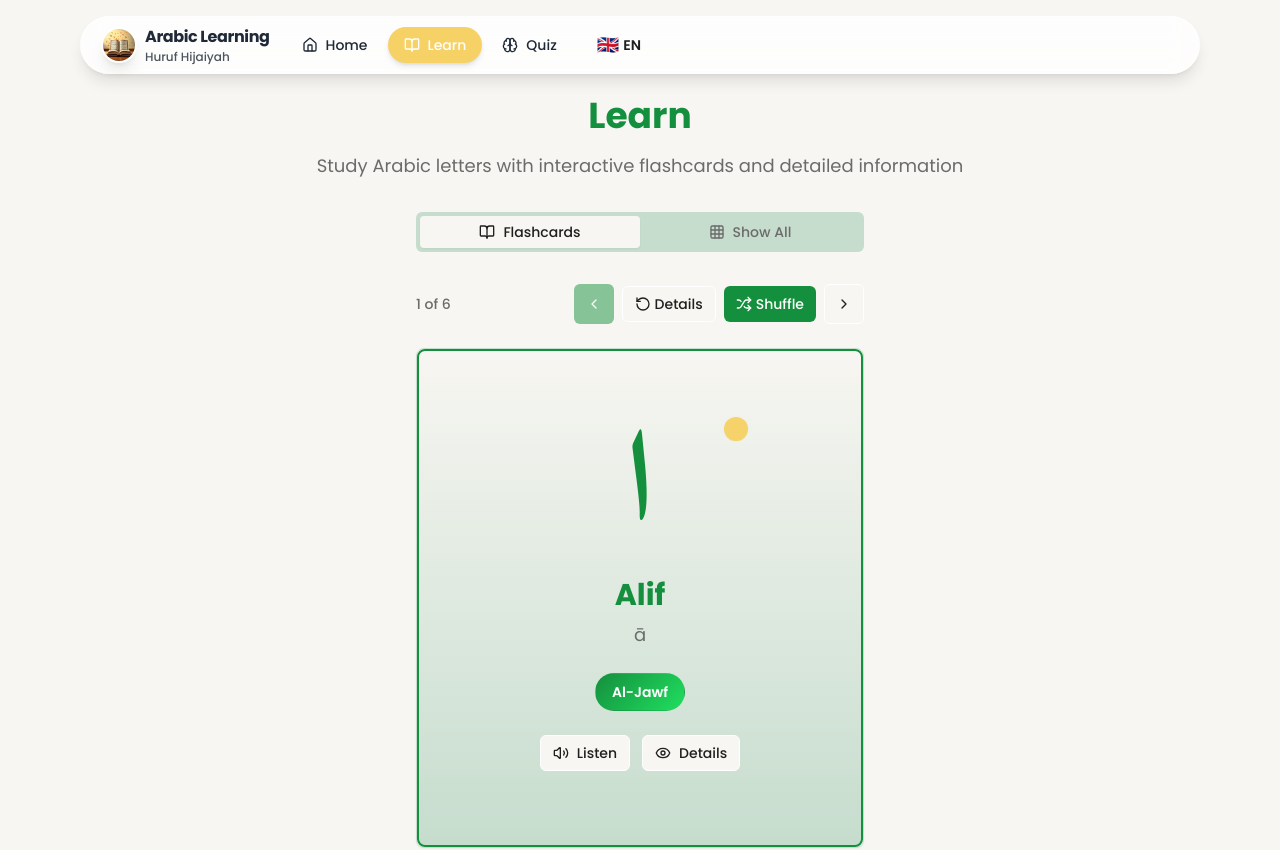
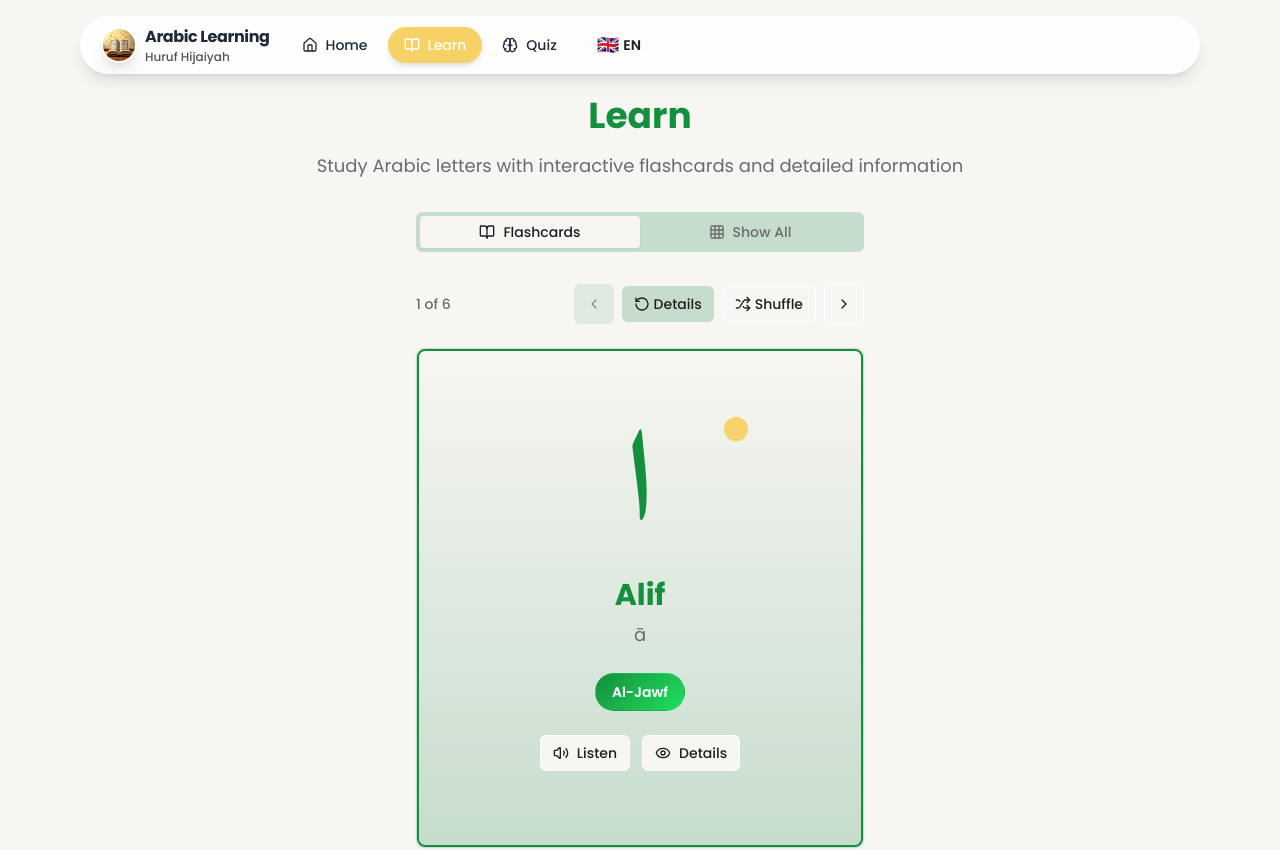
Before and after one commit to beembarik/Tartila-project, a React (Vite) app: page /learn in a window 1280 px wide. Shown: the top 850 px of the page. Built offline with nearby package versions, Linux system fonts and the light colour scheme.

Commit message:
Update NavigationControls.tsx

```diff
--- a/src/components/NavigationControls.tsx
+++ b/src/components/NavigationControls.tsx
@@ -33,7 +33,7 @@ export const NavigationControls = ({
       {/* Navigation Buttons */}
       <div className="flex items-center gap-2">
         <Button
-          variant="default"
+          variant="secondary"
           size="icon"
           onClick={onPrevious}
           disabled={currentIndex === 0}
@@ -43,7 +43,7 @@ export const NavigationControls = ({
         </Button>
 
         <Button
-          variant="outline"
+          variant="secondary"
           size="sm"
           onClick={onFlip}
           className="flex items-center gap-1"
@@ -53,7 +53,7 @@ export const NavigationControls = ({
         </Button>
 
         <Button
-          variant="default"
+          variant="outline"
           size="sm"
           onClick={onShuffle}
           className="flex items-center gap-1"
```
